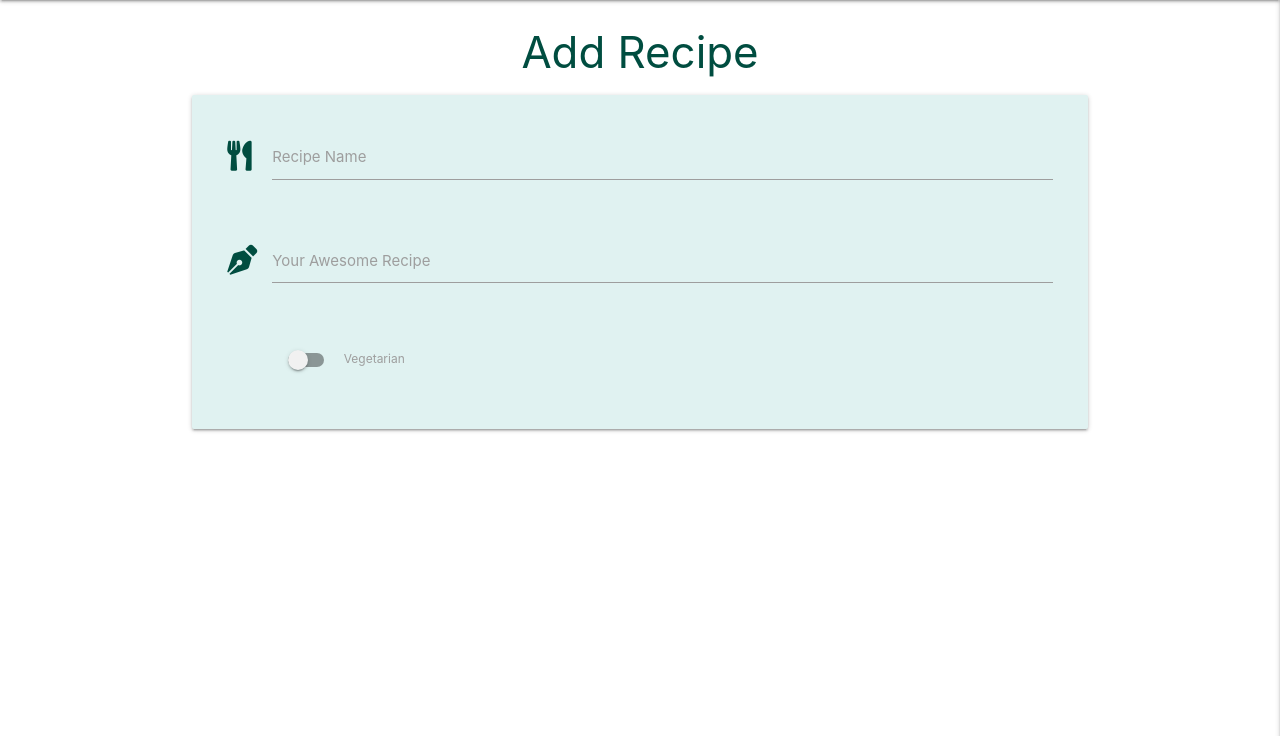
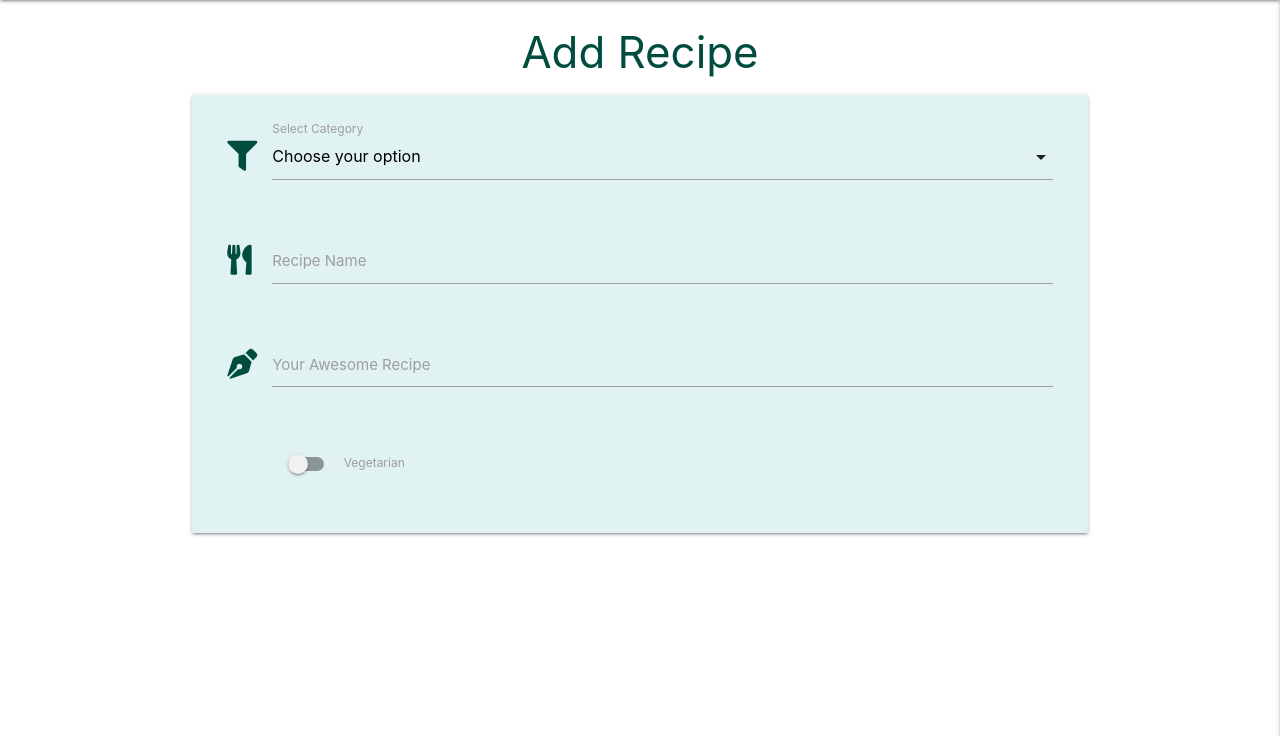
Before and after one commit to Code-Institute-Submissions/cookio, a Flask app: page /add_recipe in a window 1280 px wide. Shown: the part 64-800 px from the top of the page. Run offline with Flask 2, Linux system fonts and the light colour scheme; data that the repository does not hold is empty; some libraries are stand-ins or nearby versions.

Commit message:
add dropdown menu to select category

```diff
--- a/app.py
+++ b/app.py
@@ -101,7 +101,8 @@ def logout():
 
 @app.route("/add_recipe")
 def add_recipe():
-    return render_template("add_recipe.html")
+    categories = mongo.db.categories.find().sort("category_name", 1)
+    return render_template("add_recipe.html", categories=categories)
 
 
 if __name__ == "__main__":
--- a/static/js/script.js
+++ b/static/js/script.js
@@ -2,4 +2,5 @@
     $('.sidenav').sidenav({edge: "right"});
     $('.collapsible').collapsible();
     $('.tooltipped').tooltip();
+    $('select').formSelect();
   });
--- a/templates/add_recipe.html
+++ b/templates/add_recipe.html
@@ -5,6 +5,18 @@
 
 <div class="row card-panel teal lighten-5">
     <form class="col s12" method="POST" action="">
+        <div class="row">
+            <div class="input-field col s12">
+                <i class="fas fa-filter prefix teal-text text-darken-4"></i>
+                <select id="category_name" name="category_name" class="validate" required>
+                    <option value="" disabled selected>Choose your option</option>
+                    {% for category in categories %}
+                    <option value="{{ category.category_name }}">{{ category.category_name }}</option>
+                    {% endfor %}
+                </select>
+                <label for="category_name">Select Category</label>
+            </div>
+        </div>
         <div class="row">
             <div class="input-field col s12">
                 <i class="fas fa-utensils prefix teal-text text-darken-4"></i>
@@ -27,7 +39,7 @@
                 <div class="switch">
                     <i class="fas fa-seeding prefix teal-text text-darken-4"></i>
                     <label for="is_vegetarian">
-                        <input type="checkbox" id="is_vegetarian" name="is_vegetarian" >
+                        <input type="checkbox" id="is_vegetarian" name="is_vegetarian">
                         <span class="lever"></span>
                         Vegetarian
                     </label>
```
